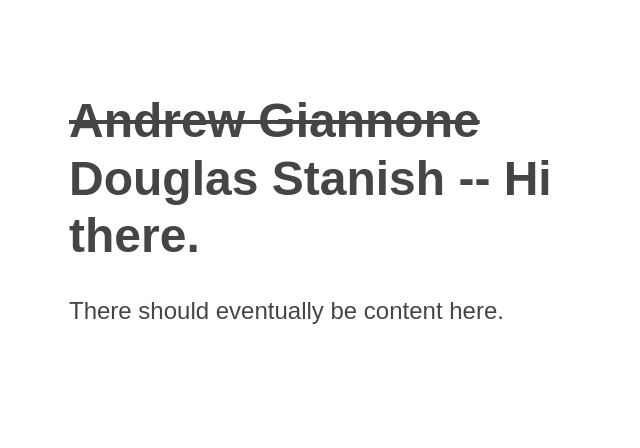
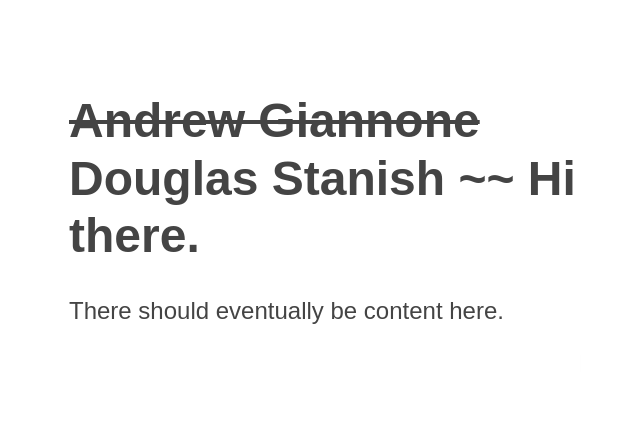
Before and after one commit to dougstanish/dougstanish.github.io, a plain HTML site: page index.html in a window 1280 px wide. Shown: the whole page, without its empty margins (315-955 px from the left). Drawn offline with Linux system fonts and the light colour scheme.

Commit message:
Updated Values

```diff
--- a/css/style.css
+++ b/css/style.css
@@ -5,5 +5,5 @@ body {
   padding: 60px;
   line-height: 1.2;
   font-size: 24px;
-  color: #454545;
+  color: #444;
 }
--- a/index.html
+++ b/index.html
@@ -9,7 +9,7 @@
 </head>
 <body>
 	<header>
-		<h1> <strike>Andrew Giannone</strike> Douglas Stanish -- Hi there. </h1>
+		<h1> <strike>Andrew Giannone</strike> Douglas Stanish ~~ Hi there. </h1>
 	</header>
 	<section>
 		<p>
```
